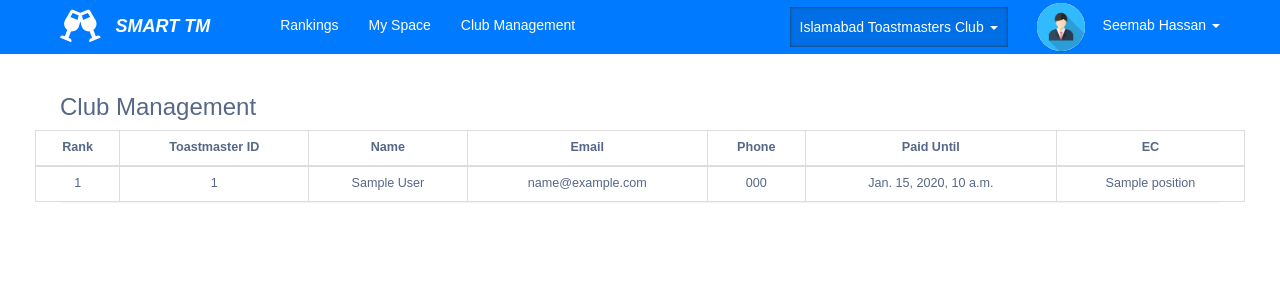
After one commit to mseemab/smarttm, a Django app: page /smarttm_web/ManageClub in a window 1280 px wide. The commit adds this page. Shown: the top 300 px of the page. Run offline with Django 3.2, Linux system fonts and the light colour scheme; tables that the repository leaves empty hold one stand-in row (values such as "Sample post"); parts of the project's set-up code (start-up, migrations or seed data) failed here and were passed over; some libraries are stand-ins or nearby versions.

Commit message:
Club Managment Page

```diff
--- a/smarttm_web/models.py
+++ b/smarttm_web/models.py
@@ -5,6 +5,7 @@ from django.conf import settings
 from django.db.models.signals import post_save
 from django.dispatch import receiver
 from rest_framework.authtoken.models import Token
+from idlelib.iomenu import blank_re
 
 class UserManager(BaseUserManager):
     def create_user(self, email, password=None):
@@ -73,6 +74,7 @@ class Club(models.Model):
     created_by = models.ForeignKey(User, related_name='club_created_by',on_delete=models.CASCADE, null = True, blank = True)
     updated_by = models.ForeignKey(User, related_name='club_updated_by',on_delete=models.CASCADE, null = True, blank = True)
 
+
     def __str__(self):
         return self.name
 
@@ -98,6 +100,8 @@ class Member(models.Model):
     updated_date = models.DateTimeField('Date Updated', null = True, blank = True)
     created_by = models.ForeignKey(User, related_name='member_created_by',on_delete=models.CASCADE, null = True, blank = True)
     updated_by = models.ForeignKey(User, related_name='member_updated_by',on_delete=models.CASCADE, null = True, blank = True)
+    position = models.ForeignKey(Position, on_delete=models.CASCADE, null=True, blank=True)
+    is_EC = models.BooleanField(default = False)
 
     def __str__(self):
         return self.user.full_name+'__'+self.club.name
--- /dev/null
+++ b/smarttm_web/templates/manageclub.html
@@ -0,0 +1,73 @@
+<!DOCTYPE html>
+<html lang="en">
+
+  <head>
+	<title>Club Management</title>
+    <meta charset="utf-8">
+    <meta http-equiv="X-UA-Compatible" content="IE=edge">
+    <meta name="viewport" content="width=device-width, initial-scale=1, shrink-to-fit=no">
+    <meta name="description" content="">
+    <meta name="author" content="">
+		{% include "includes.html" %}
+		<script>
+			$(document).ready( function () {
+				$('#table_id').DataTable();
+				$('#table_id1').DataTable();
+			} );
+		</script>
+
+	</head>
+	<body>
+		<div class="container-fluid" style="padding:0;" >
+			{% include "nav.html" %}
+		</div>
+		<div class="container-fluid">
+			<h3>Club Management</h3>
+
+		</div>
+		<!-- <br /><br /> -->
+		<div class="container-fluid" >
+
+
+			<div class="row">
+
+				<div class="col-lg-12 col-md-12 col-sm-12 col-xs-12" >
+					<div class="table-wrapper">
+						<div class="table-title">
+							<table  class="table table-bordered" >
+							<thead>
+								<tr>
+									<th>Rank</th>
+									<th>Toastmaster ID</th>
+									<th>Name</th>
+									<th>Email</th>
+									<th>Phone</th>
+									<th>Paid Until</th>
+									<th>EC</th>
+
+								</tr>
+							</thead>
+							<tbody>
+								 {% for summ_Obj in club_members %}
+									<tr>
+										<td>{{ forloop.counter }}</td>
+										<td>{{ summ_Obj.user.toastmaster_id }}</td>
+										<td>{{ summ_Obj.user.full_name }}</td>
+										<td>{{ summ_Obj.user.email }}</td>
+										<td>{{ summ_Obj.user.mobile_phone }}</td>
+										<td>{{ summ_Obj.user.paid_until }}</td>
+										<td>{% if summ_Obj.is_EC == True  %} {{ summ_Obj.position.name }} {% endif %}</td>
+									</tr>
+								{% endfor %}
+							</tbody>
+							</table>
+						</div>
+					</div>
+				</div>
+
+			</div>
+		</div>
+
+
+	</body>
+</html>
--- a/smarttm_web/templates/nav.html
+++ b/smarttm_web/templates/nav.html
@@ -3,8 +3,9 @@
 				<a class="navbar-brand" href="/" style="color: #fff"><i class="fas fa-glass-cheers" style="font-size:1.8em;"></i> </a>
 				<a class="navbar-brand" href="/" style="color: #fff; margin-top: 1px"><b><i >SMART TM</i></b></a>
 				<ul class="nav navbar-nav" style="margin-left:40px;">
-				  <li class = "active"><a href="rankings.html" >Rankings</a></li>
+				  <li ><a href="/smarttm_web/summary/1" >Rankings</a></li>
 				  <li><a href="MemberSpace.html">My Space</a></li>
+				  <li><a  class="active"  href="/smarttm_web/ManageClub">Club Management</a></li>
 				</ul>
 				<ul class="nav navbar-nav navbar-right">
 
--- a/smarttm_web/urls.py
+++ b/smarttm_web/urls.py
@@ -5,6 +5,7 @@ from api.views import ListParticipationsView
 urlpatterns = [
    path('meeting/<int:meeting_id>/', views.meeting, name = 'meeting'),
    path('summary/<int:club_key>/', views.summary, name = 'summary'),
+   path('ManageClub', views.club_management, name = 'ManageClub')
 ]
 
 
--- a/smarttm_web/views.py
+++ b/smarttm_web/views.py
@@ -48,10 +48,16 @@ def summary(request, club_key):
         for part_type in category_basic:
             sum_obj.basic_role_count = sum_obj.basic_role_count+partication_set.filter(member = club_mem, participation_type = part_type).count()
 
-
-
         summ.append(sum_obj)
 
 
+    return render(request, 'rankings.html' , { 'summ_set' : summ, 'FromDate': FromDate, 'ToDate':ToDate})
 
-    return render(request, 'rankings.html' , {'summ_set' : summ, 'FromDate': FromDate, 'ToDate':ToDate})
+def club_management(request):
+
+    # Need to get club ID from session.
+    club_obj = Club.objects.get(pk=1)
+
+    club_members = club_obj.member_set.filter(active=True)
+
+    return render(request, 'manageclub.html', { 'club_members' : club_members})
```
Also changed, not shown: smarttm_web/migrations/0020_auto_20190505_1827.py (added).
